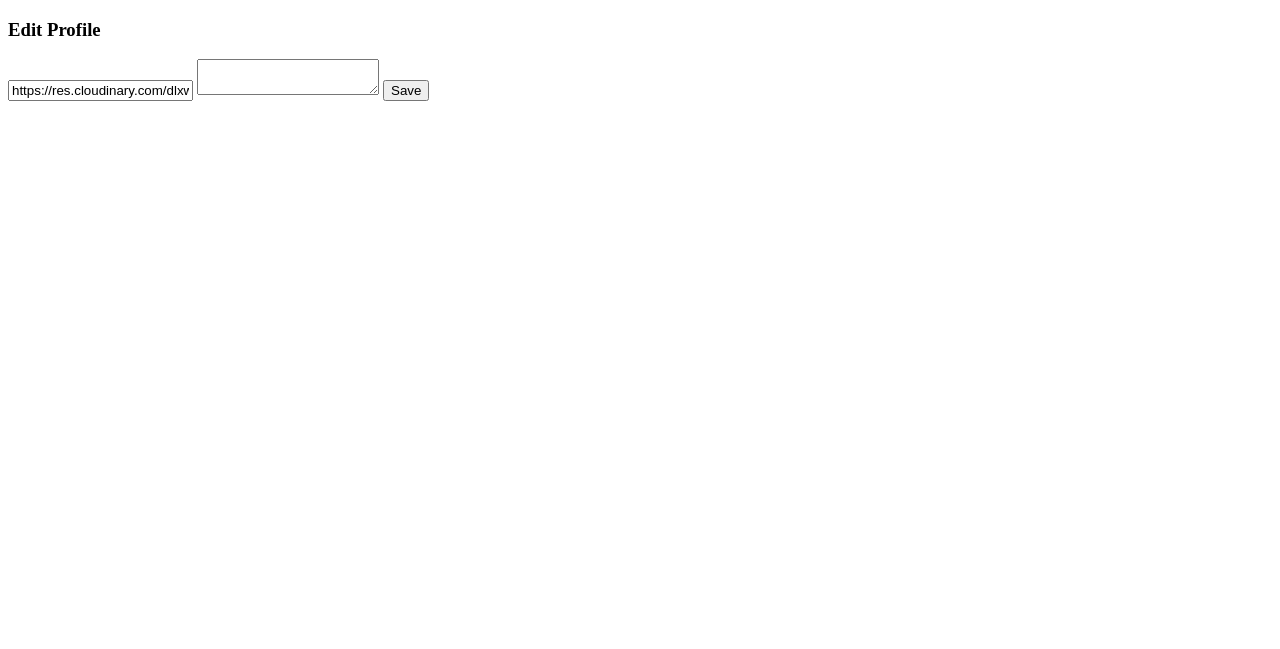
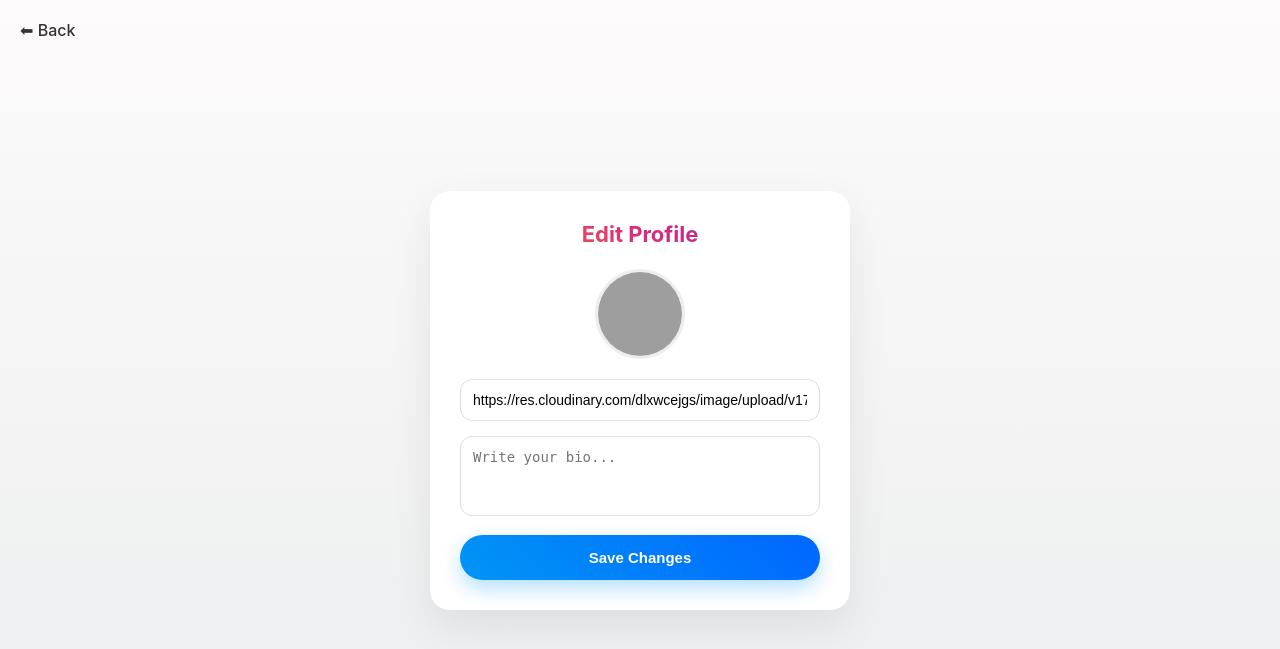
Before and after one commit to sauravraj1410-lab/insta, a Django app: page /accounts/edit/ in a window 1280 px wide. Shown: the top 649 px of the page. Run offline with Django 5.2, Linux system fonts and the light colour scheme; a user stored in the database is signed in; data comes from the database, SQL or seed files in the repository; grey boxes are pictures that could not be loaded.

Commit message:
Update edit_profile.html

```diff
--- a/templates/accounts/edit_profile.html
+++ b/templates/accounts/edit_profile.html
@@ -1,15 +1,154 @@
 <!DOCTYPE html>
 <html>
+<head>
+    <title>Edit Profile • IS21</title>
+    <meta name="viewport" content="width=device-width, initial-scale=1.0">
+
+    <style>
+        * { box-sizing: border-box; }
+
+        body {
+            margin: 0;
+            font-family: -apple-system, BlinkMacSystemFont, "Segoe UI", Roboto, Arial;
+            background: linear-gradient(to bottom, #fdfbfb, #ebedee);
+            display: flex;
+            justify-content: center;
+            align-items: center;
+            min-height: 100vh;
+        }
+
+        .container {
+            width: 95%;
+            max-width: 420px;
+            background: white;
+            padding: 30px;
+            border-radius: 20px;
+            box-shadow: 0 15px 40px rgba(0,0,0,0.08);
+            animation: fadeIn 0.4s ease;
+        }
+
+        @keyframes fadeIn {
+            from { opacity: 0; transform: translateY(15px); }
+            to { opacity: 1; transform: translateY(0); }
+        }
+
+        h3 {
+            margin-top: 0;
+            text-align: center;
+            font-size: 22px;
+            font-weight: 700;
+            background: linear-gradient(45deg,#f58529,#dd2a7b,#8134af);
+            -webkit-background-clip: text;
+            -webkit-text-fill-color: transparent;
+        }
+
+        .avatar-preview {
+            display: flex;
+            justify-content: center;
+            margin-bottom: 20px;
+        }
+
+        .avatar-preview img {
+            width: 90px;
+            height: 90px;
+            border-radius: 50%;
+            object-fit: cover;
+            border: 3px solid #eee;
+        }
+
+        input, textarea {
+            width: 100%;
+            padding: 12px;
+            margin-bottom: 15px;
+            border-radius: 12px;
+            border: 1px solid #ddd;
+            font-size: 14px;
+            outline: none;
+        }
+
+        input:focus, textarea:focus {
+            border-color: #0095f6;
+            box-shadow: 0 0 0 2px rgba(0,149,246,0.2);
+        }
+
+        textarea {
+            resize: none;
+            min-height: 80px;
+        }
+
+        button {
+            width: 100%;
+            padding: 14px;
+            border: none;
+            border-radius: 30px;
+            font-size: 15px;
+            font-weight: 600;
+            color: white;
+            background: linear-gradient(45deg,#0095f6,#0066ff);
+            cursor: pointer;
+            box-shadow: 0 8px 20px rgba(0,149,246,0.3);
+            transition: 0.2s;
+        }
+
+        button:hover {
+            transform: scale(1.05);
+        }
+
+        .back-link {
+            position: absolute;
+            top: 20px;
+            left: 20px;
+            text-decoration: none;
+            color: #333;
+            font-weight: 500;
+        }
+
+        @media (max-width: 480px) {
+            .container {
+                padding: 20px;
+            }
+        }
+    </style>
+</head>
 <body>
 
-<h3>Edit Profile</h3>
+<a href="/accounts/profile/" class="back-link">⬅ Back</a>
 
-<form method="POST">
-    {% csrf_token %}
-    <input type="text" name="avatar" placeholder="Avatar URL" value="{{ profile.avatar }}">
-    <textarea name="bio">{{ profile.bio }}</textarea>
-    <button>Save</button>
-</form>
+<div class="container">
+    <h3>Edit Profile</h3>
+
+    <div class="avatar-preview">
+        <img id="avatarImage"
+             src="{{ profile.avatar|default:'https://via.placeholder.com/150' }}">
+    </div>
+
+    <form method="POST">
+        {% csrf_token %}
+
+        <input type="text"
+               name="avatar"
+               id="avatarInput"
+               placeholder="Avatar Image URL"
+               value="{{ profile.avatar }}"
+               oninput="previewAvatar()">
+
+        <textarea name="bio"
+                  placeholder="Write your bio...">{{ profile.bio }}</textarea>
+
+        <button type="submit">Save Changes</button>
+    </form>
+</div>
+
+<script>
+function previewAvatar() {
+    const input = document.getElementById("avatarInput").value;
+    const img = document.getElementById("avatarImage");
+
+    if (input.trim() !== "") {
+        img.src = input;
+    }
+}
+</script>
 
 </body>
 </html>
```
